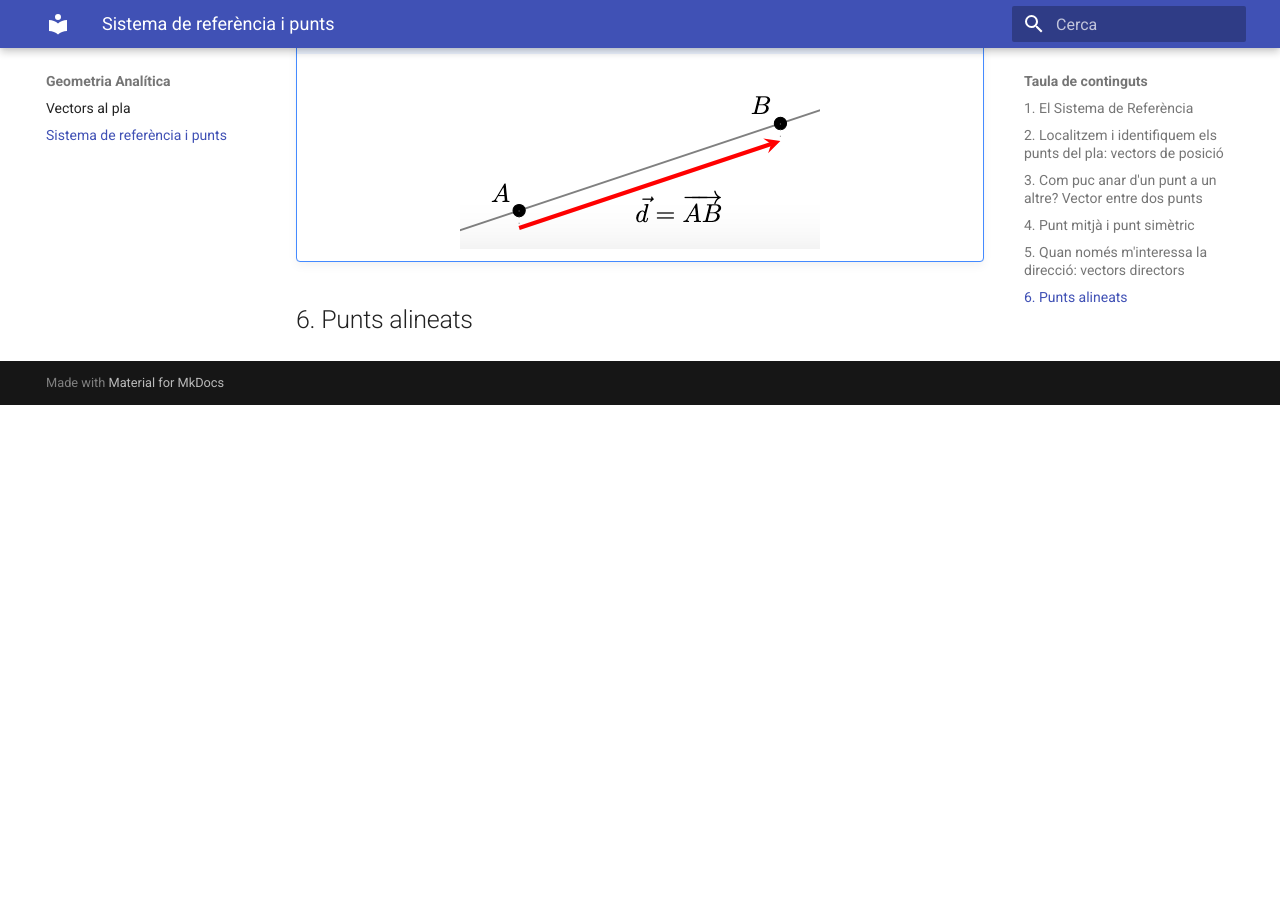
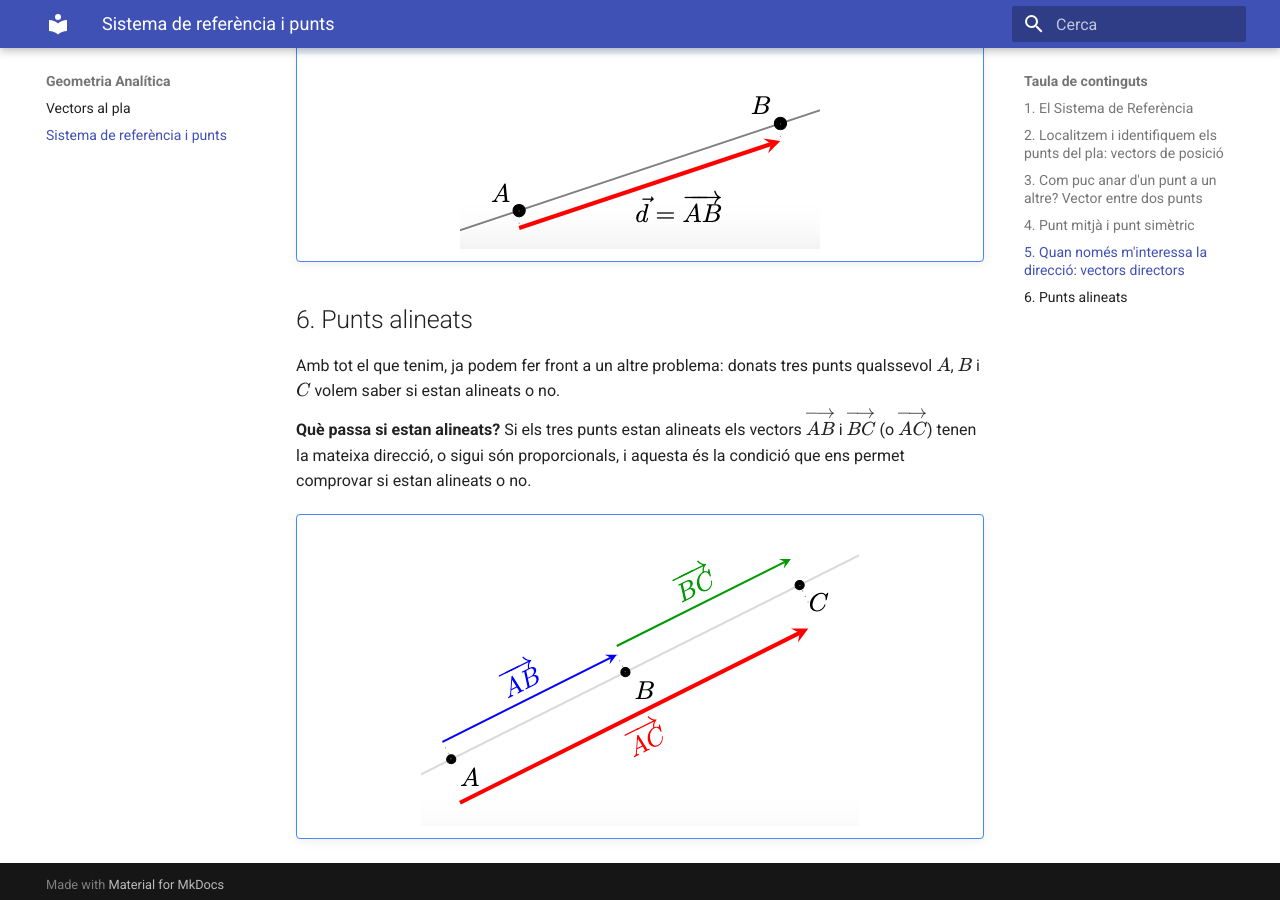
Before and after one commit to irazuzta/MatematiquesBat, an MkDocs documentation site: the page built from docs/geometria/geometria_pla.md, in a window 1280 px wide and 900 px high, scrolled down 5371 px. Built offline with MkDocs 1.6.1 and Material for MkDocs 9.7.7, drawn with Linux system fonts in a browser that asks for light colours; before the commit the page ends 5776 px from its top, so only the background shows below that.

Commit message:
Apartat de sistema de referència i punts_3

```diff
--- a/docs/geometria/geometria_pla.md
+++ b/docs/geometria/geometria_pla.md
@@ -85,3 +85,9 @@
     ![vector director](../img/vector_director_dos_punts.png)
 
 ##6. Punts alineats
+
+Amb tot el que tenim, ja podem fer front a un altre problema: donats tres punts qualssevol $A$, $B$ i $C$ volem saber si estan alineats o no.
+**Què passa si estan alineats?** Si els tres punts estan alineats els vectors $\overrightarrow{AB}$ i $\overrightarrow{BC}$ (o $\overrightarrow{AC}$) tenen la mateixa direcció, o sigui són proporcionals, i aquesta és la condició que ens permet comprovar si estan alineats o no.
+
+!!! Note ""
+    ![vector director](../img/tres_punts_alineats.png)
```
Also changed, not shown: docs/img/tres_punts_alineats.png (added).
